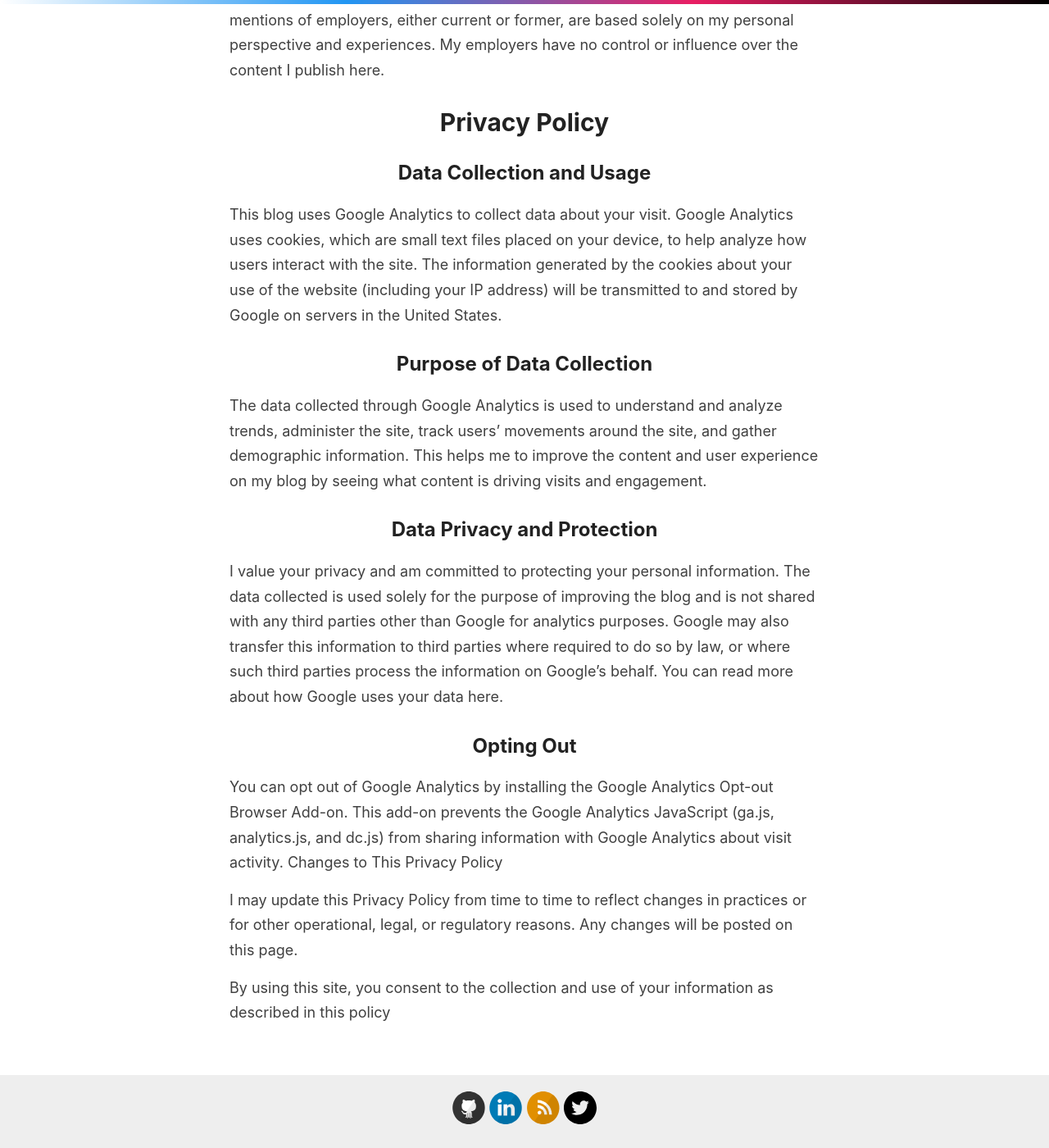
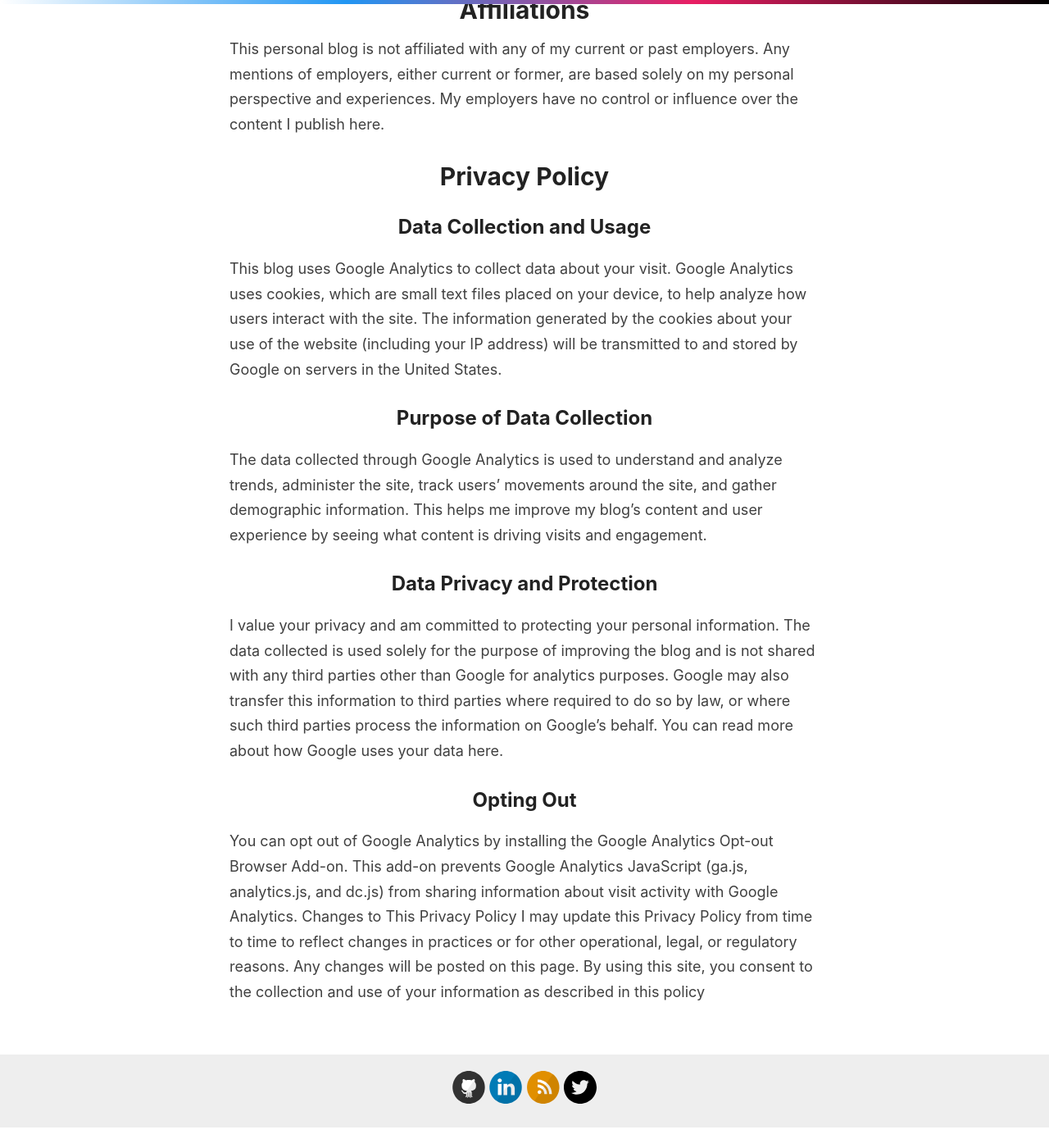
Before and after one commit to zavalalabs/zavalalabs.github.io, a Jekyll site: the page built from _pages/Disclaimer.md, in a window 1280 px wide and 1400 px high, scrolled down 536 px. Shown: the whole window at 82% size. Built offline with Jekyll 4.4.1, drawn with Linux system fonts in a browser that asks for light colours; after the commit the page ends 1911 px from its top, so only the background shows below that.

Commit message:
chore: Update disclaimer page content

```diff
--- a/_pages/Disclaimer.md
+++ b/_pages/Disclaimer.md
@@ -4,32 +4,19 @@
 permalink: /Disclaimer/
 ---
 
+# Disclaimer
 # Personal Opinions
-
-The thoughts and opinions expressed on this blog are entirely my own. They do not reflect the views or opinions of any organizations or employers I may be associated with, past or present. Any references to specific products, services, or companies are based on my personal experiences and opinions.
-
-
+The thoughts and opinions expressed on this blog are entirely my own. They do not reflect the views or opinions of any organizations or employers I may be associated with, past or present. Any references to  specific products, services, or companies are based on my personal  experiences and opinions.
 # Affiliations
-
-This personal blog is not affiliated with any of my current or past employers. Any mentions of employers, either current or former, are based solely on my personal perspective and experiences. My employers have no control or influence over the content I publish here.
-
-
+This personal blog is not affiliated with any of my current or past  employers. Any mentions of employers, either current or former, are  based solely on my personal perspective and experiences. My employers  have no control or influence over the content I publish here.
 # Privacy Policy
 ## Data Collection and Usage
-
-This blog uses Google Analytics to collect data about your visit. Google Analytics uses cookies, which are small text files placed on your device, to help analyze how users interact with the site. The information generated by the cookies about your use of the website (including your IP address) will be transmitted to and stored by Google on servers in the United States.
-
+This blog uses Google Analytics to collect data about your visit. Google Analytics uses cookies, which are small text files placed on your device, to help analyze how users interact with the site. The information generated by the cookies about your use of the website  (including your IP address) will be transmitted to and stored by Google  on servers in the United States.
 ## Purpose of Data Collection
-
-The data collected through Google Analytics is used to understand and analyze trends, administer the site, track users’ movements around the site, and gather demographic information. This helps me to improve the content and user experience on my blog by seeing what content is driving visits and engagement.
+The data collected through Google Analytics is used to understand and analyze trends, administer the site, track users’ movements around the  site, and gather demographic information. This helps me improve my blog's content and user experience by seeing what content is driving visits and engagement.
 ## Data Privacy and Protection
-
-I value your privacy and am committed to protecting your personal information. The data collected is used solely for the purpose of improving the blog and is not shared with any third parties other than Google for analytics purposes. Google may also transfer this information to third parties where required to do so by law, or where such third parties process the information on Google's behalf. You can read more about how Google uses your data here.
+I value your privacy and am committed to protecting your personal  information. The data collected is used solely for the purpose of  improving the blog and is not shared with any third parties other than  Google for analytics purposes. Google may also transfer this information to third parties where required to do so by law, or where such third  parties process the information on Google’s behalf. You can read more  about how Google uses your data here.
 ## Opting Out
-
-You can opt out of Google Analytics by installing the Google Analytics Opt-out Browser Add-on. This add-on prevents the Google Analytics JavaScript (ga.js, analytics.js, and dc.js) from sharing information with Google Analytics about visit activity.
-Changes to This Privacy Policy
-
+You can opt out of Google Analytics by installing the Google  Analytics Opt-out Browser Add-on. This add-on prevents Google  Analytics JavaScript (ga.js, analytics.js, and dc.js) from sharing information about visit activity with Google Analytics. Changes to This Privacy Policy
 I may update this Privacy Policy from time to time to reflect changes in practices or for other operational, legal, or regulatory reasons. Any changes will be posted on this page.
-
 By using this site, you consent to the collection and use of your information as described in this policy
```
